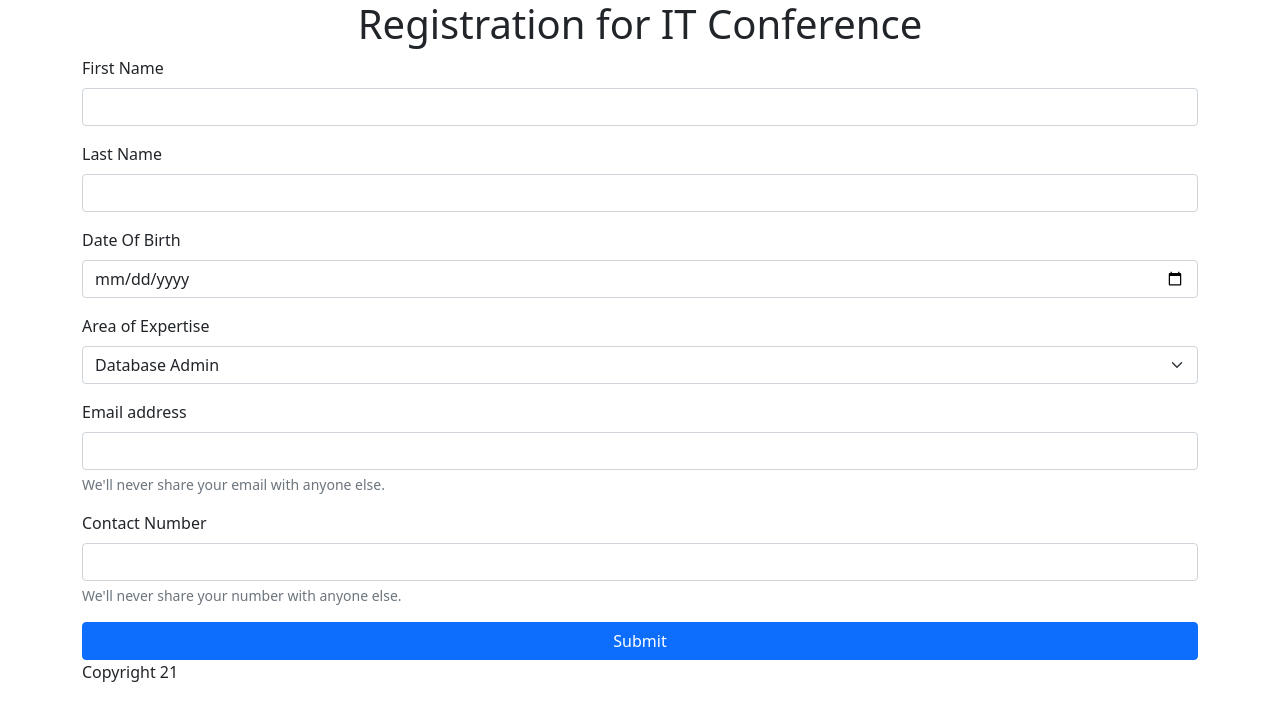
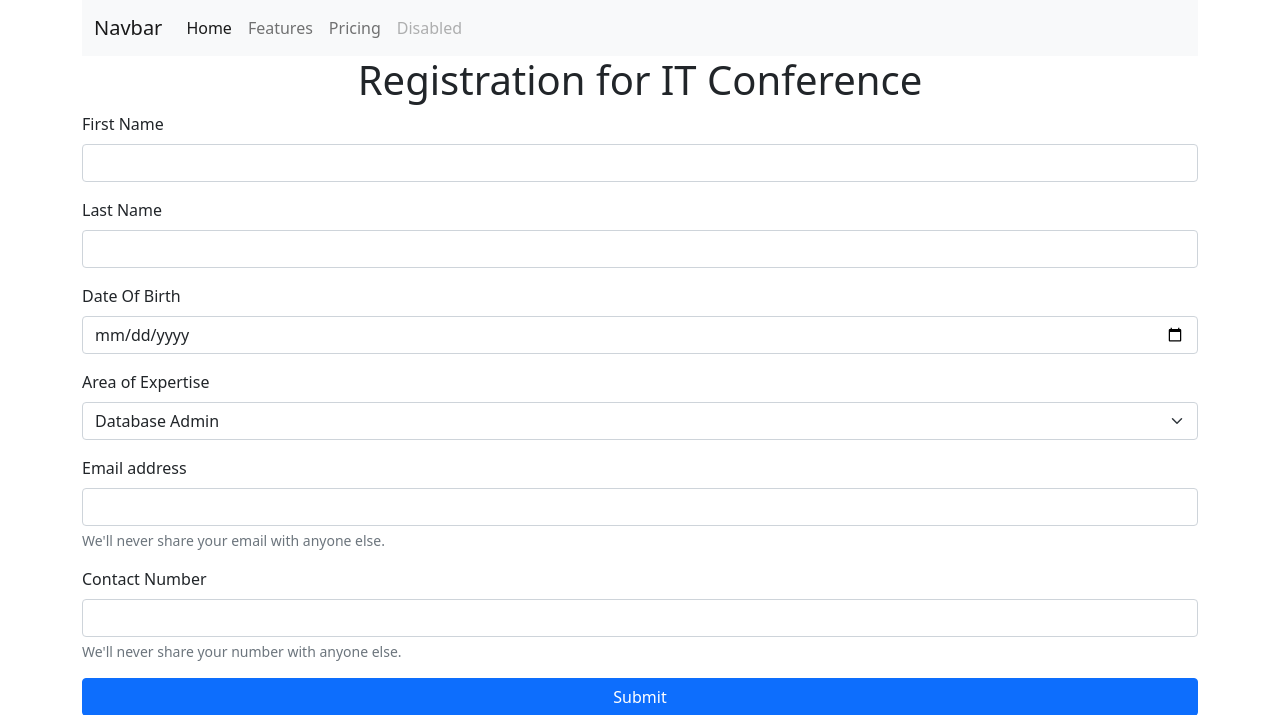
Before and after one commit to githsem/Attendance, a PHP site: page /index.php in a window 1280 px wide. Shown: the top 715 px of the page. Run offline with PHP 8.4, Linux system fonts and the light colour scheme; some libraries are stand-ins or nearby versions.

Commit message:
navbar added

```diff
--- a/includes/header.php
+++ b/includes/header.php
@@ -19,3 +19,27 @@
   </head>
   <body>
     <div class="container">
+      <nav class="navbar navbar-expand-lg navbar-light bg-light">
+      <div class="container-fluid">
+        <a class="navbar-brand" href="#">Navbar</a>
+        <button class="navbar-toggler" type="button" data-bs-toggle="collapse" data-bs-target="#navbarNav" aria-controls="navbarNav" aria-expanded="false" aria-label="Toggle navigation">
+          <span class="navbar-toggler-icon"></span>
+        </button>
+        <div class="collapse navbar-collapse" id="navbarNav">
+          <ul class="navbar-nav">
+            <li class="nav-item">
+              <a class="nav-link active" aria-current="page" href="#">Home</a>
+            </li>
+            <li class="nav-item">
+              <a class="nav-link" href="#">Features</a>
+            </li>
+            <li class="nav-item">
+              <a class="nav-link" href="#">Pricing</a>
+            </li>
+            <li class="nav-item">
+              <a class="nav-link disabled" href="#" tabindex="-1" aria-disabled="true">Disabled</a>
+            </li>
+          </ul>
+        </div>
+      </div>
+  </nav>
```
